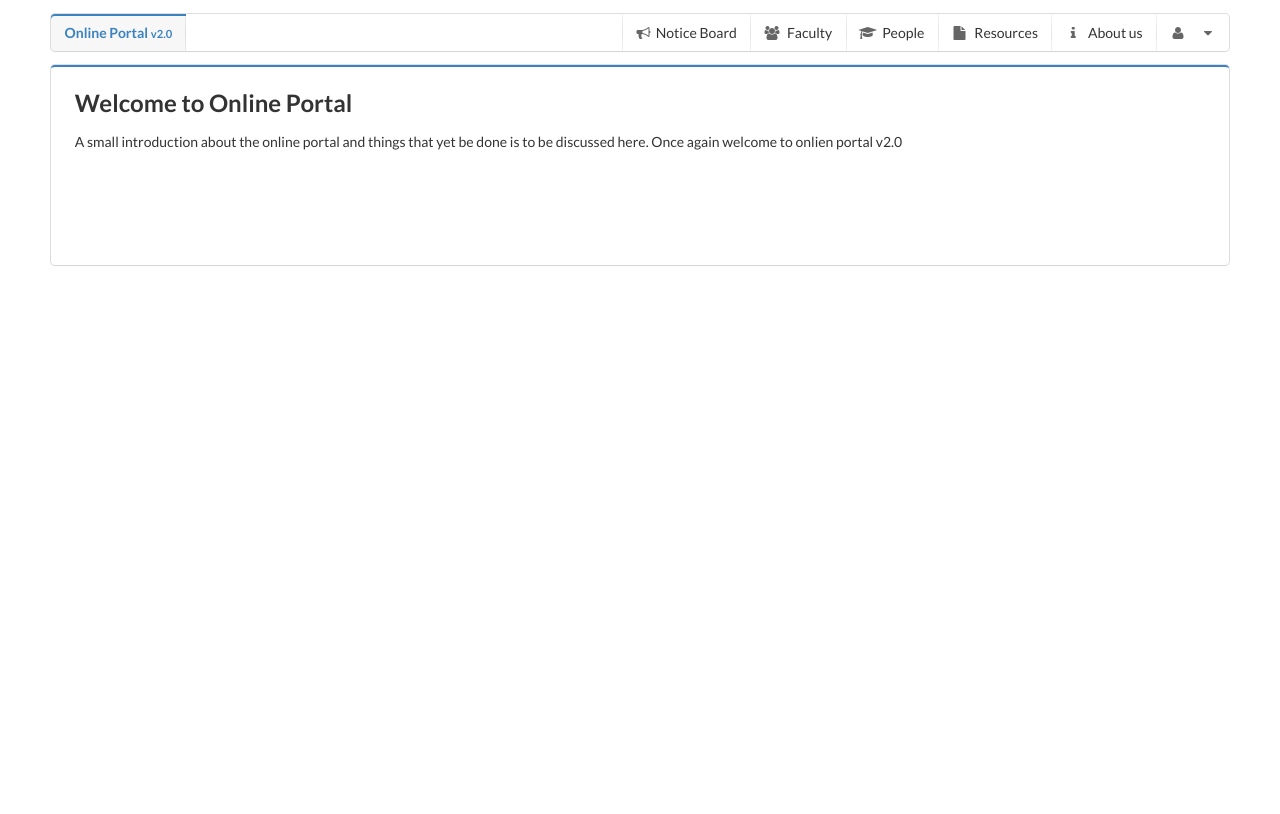
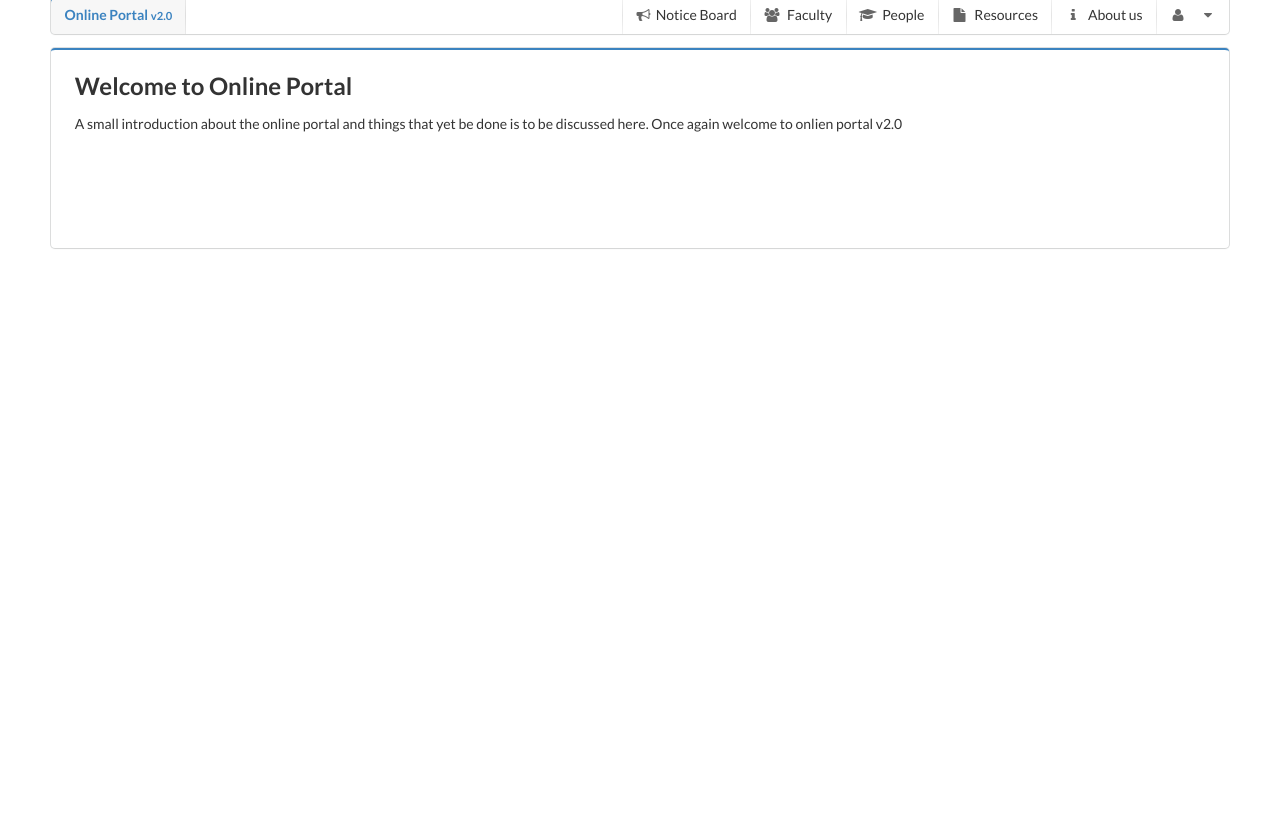
Before and after one commit to anush0247/notice-board, a Django app: template notices/notices/templates/home.html in a window 1280 px wide. After the commit the page ends 249 px from the top, so only its background shows below. Run offline with Django 3.2, Linux system fonts and the light colour scheme; the template is opened without the code that fills it, so the values that code supplies are empty; parts of the project's set-up code (start-up, migrations or seed data) failed here and were passed over.

Commit message:
menu move slightly to top in rid

```diff
--- a/rid/static/assets/app.css
+++ b/rid/static/assets/app.css
@@ -2,6 +2,6 @@
     background-color : white;
     margin-left: 4%;
     margin-right : 4%;
-    margin-top : 1%;
+    margin-top : -1.35%;
 
 }
--- a/rid/templates/base.html
+++ b/rid/templates/base.html
@@ -31,7 +31,7 @@
 	  <i class="icon user"></i> {{ user.rid }} <i class="icon dropdown"></i>
 	  <div class="menu">
 	    <a class="item" href="/users/{{ user.rid }}"><i class="edit icon"></i> Profile</a>
-	    <a class="item"><i class="settings icon"></i> Settings</a>
+	    <a class="item" href="/auth/settings/"><i class="settings icon"></i> Settings</a>
 	    <a class="item" href="/auth/logout/"><i class="sign out icon"></i> Logout</a>
 	  </div>
 	</div>
```
Also changed, not shown: rid/db.sqlite3.
